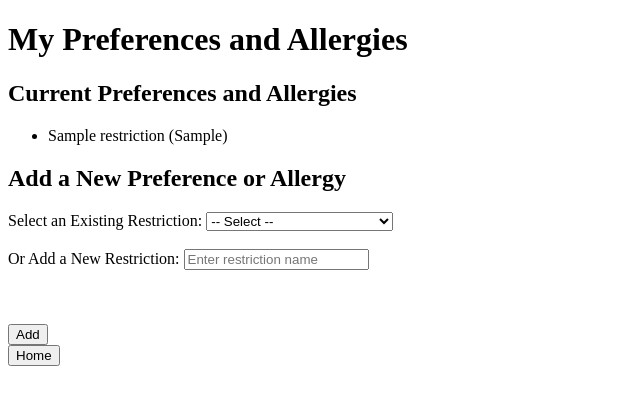
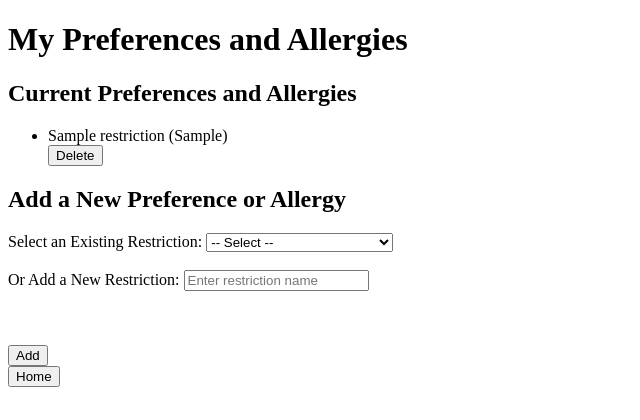
Before and after one commit to jp449/bitepal, a Flask app: template flask_auth_app/mealdb/templates/my_preferences.html in a window 1280 px wide. Shown: the top 420 px of the page, without its empty margins (0-640 px from the left). Run offline with Flask 3, Linux system fonts and the light colour scheme; the template is opened without the code that fills it: most values are stand-ins (such as "Sample title", 1, 10 or a date in 2020); parts of the project's set-up code (start-up, migrations or seed data) failed here and were passed over.

Commit message:
added delete for preferences

```diff
--- a/flask_auth_app/mealdb/templates/my_preferences.html
+++ b/flask_auth_app/mealdb/templates/my_preferences.html
@@ -26,11 +26,20 @@
 
     <!-- Display current preferences/allergies -->
     <h2>Current Preferences and Allergies</h2>
-    <ul>
-        {% for user_restriction, restriction in user_preferences %}
-            <li>{{ restriction.name }} ({{ restriction.dietary_preference }})</li>
-        {% endfor %}
-    </ul>
+    {% if user_preferences %}
+        <ul>
+            {% for user_restriction, restriction in user_preferences %}
+                <li>{{ restriction.name }} ({{ restriction.dietary_preference }})</li>
+                <!-- Delete restriction/allergy for each-->
+                <form method="Post" style="display:inline;">
+                    <input type="hidden" name ="delete_restriction_id" value="{{ restriction.dietary_restriction_id }}">
+                    <button type="submit">Delete</button>
+                </form>
+            {% endfor %}
+        </ul>
+    {% else %}
+        <p>You have no preferences or allergies added yet.</p>
+    {% endif %}
 
     <!-- Form to add new preferences/allergies -->
     <h2>Add a New Preference or Allergy</h2>
```
